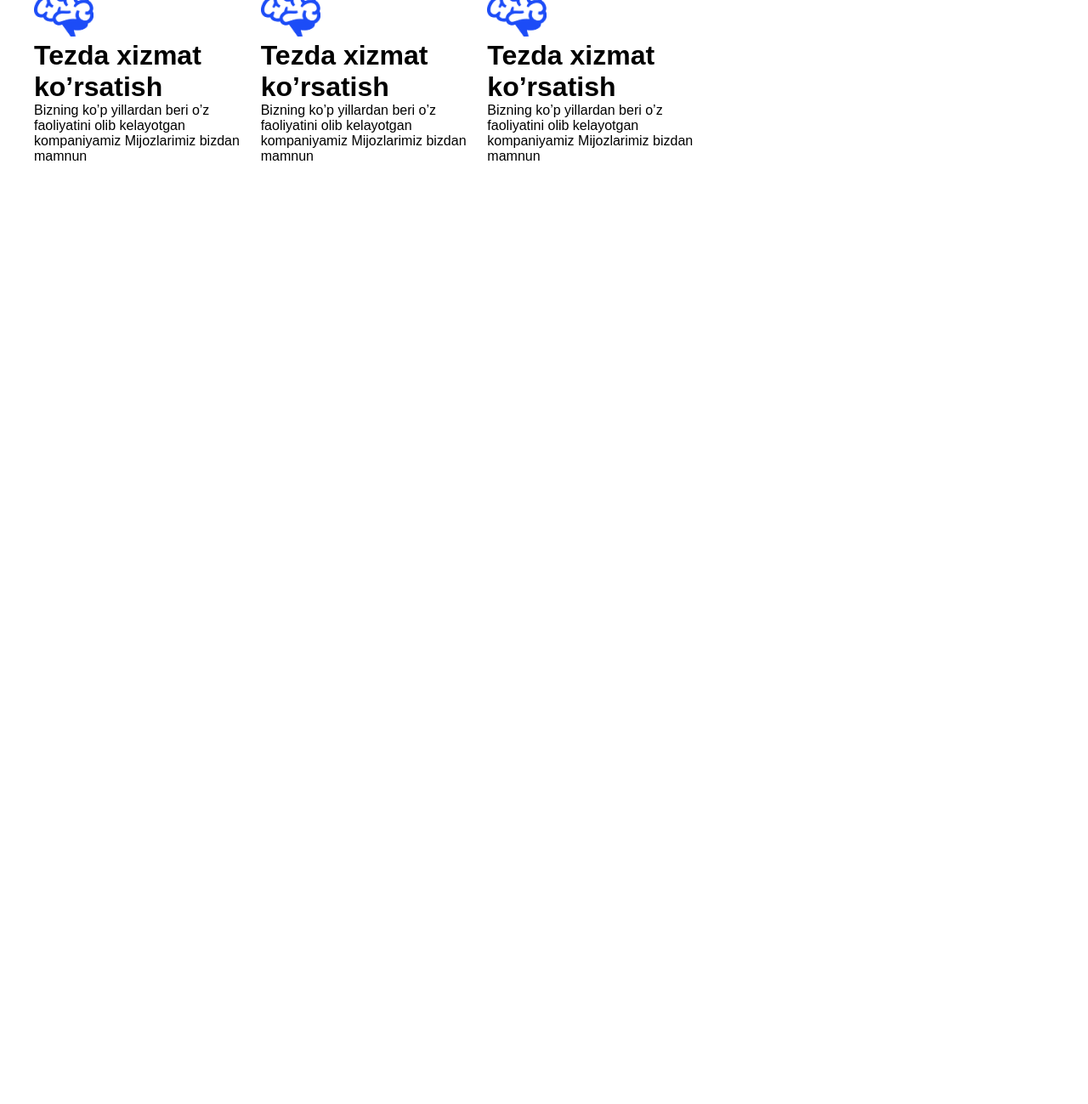
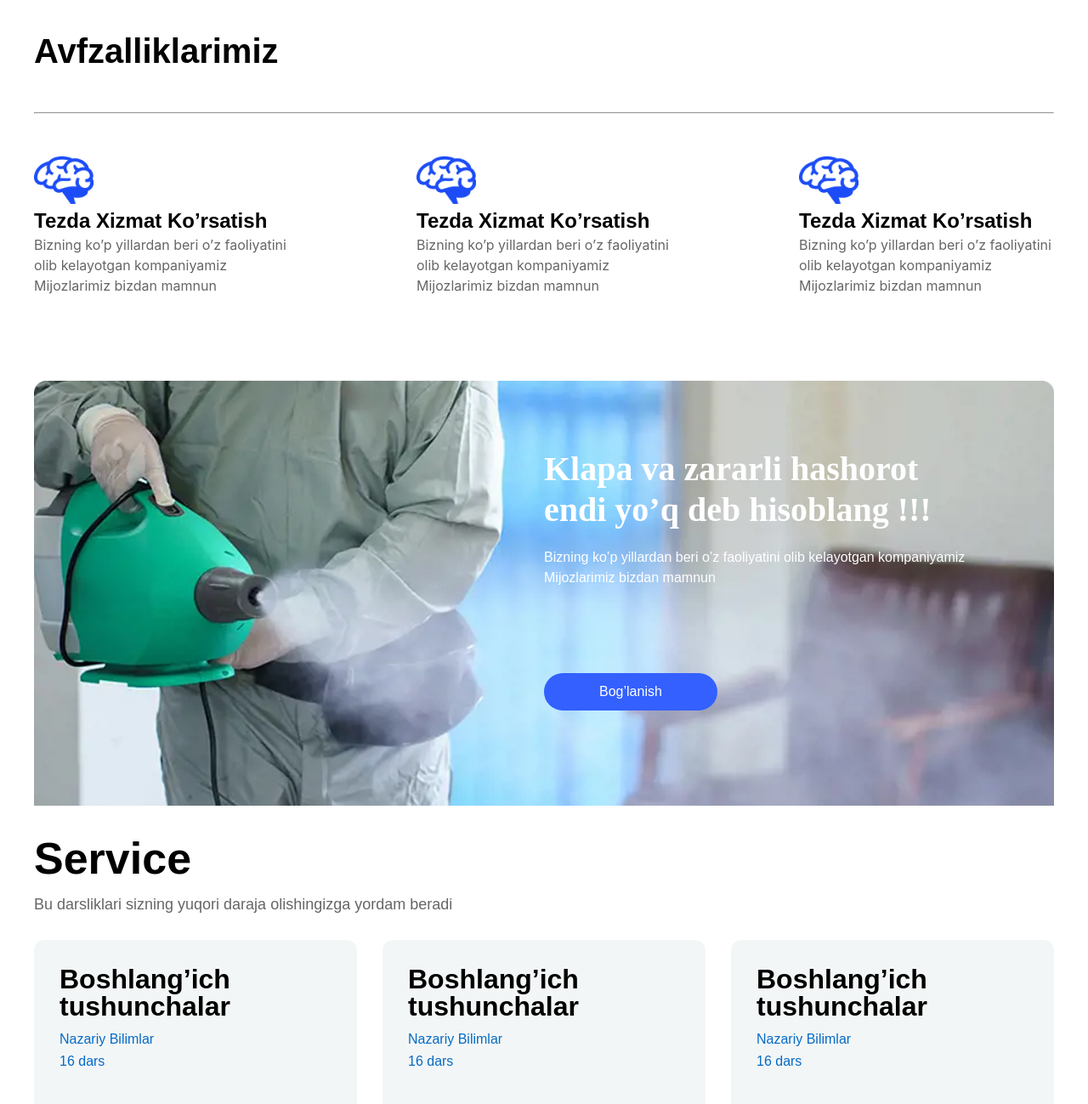
Before and after one commit to jovooa/Dezinfeksiya, a plain HTML site: page index.html in a window 1280 px wide. Shown: the part 748-2047 px from the top of the page at 85% size. Before the commit the page ends 955 px from the top, so only its background shows below. Drawn offline with Linux system fonts and the light colour scheme.

Commit message:
dizinfeksiya 2

```diff
--- a/css/main.css
+++ b/css/main.css
@@ -67,7 +67,7 @@
 }
 
 .hero-box {
-    max-width: 600px;
+    max-width: 1200px;
 }
 
 .hero-title {
@@ -93,27 +93,32 @@
     position: relative;
 
 }
-.hero-img1{
+
+.hero-img1 {
     position: absolute;
     bottom: 380px;
 }
-.hero-img2{
+
+.hero-img2 {
     position: absolute;
     bottom: 290px;
     left: 410px;
 }
-.hero-img3{
+
+.hero-img3 {
     position: absolute;
     bottom: 200px;
     left: 450px;
 }
-.hero-img4{
+
+.hero-img4 {
     position: absolute;
     bottom: 80px;
     left: 400px;
 
 }
-.hero-img5{
+
+.hero-img5 {
     margin-top: 100px;
 }
 
@@ -133,8 +138,183 @@
 
 /* ----------------------------------afv--------------------------------- */
 
-.afv-list{
+.list {
+    gap: 30px;
     display: flex;
-    width: 800px;
-    height: 200px;
+    justify-content: space-between;
+    align-items: center;
+
 }
+
+.afv-list {
+    width: 300px;
+}
+
+.afv-title {
+    margin-top: 90px;
+    margin-bottom: 50px;
+    font-weight: 700;
+    font-style: Bold;
+    font-size: 40px;
+    line-height: 44px;
+    letter-spacing: 0%;
+
+}
+
+.afv-item {
+    margin-top: 50px;
+}
+
+.afv-title2 {
+    font-weight: 600;
+    font-size: 24px;
+    line-height: 32px;
+    letter-spacing: 0%;
+    text-transform: capitalize;
+
+}
+
+.afv-text {
+    font-family: SF Pro Display;
+    font-weight: 400;
+    font-style: Regular;
+    font-size: 16px;
+    color: #666666;
+    line-height: 24px;
+    letter-spacing: 0%;
+
+}
+
+/* -----------------------------box--------------------------------- */
+.box {
+    margin-top: 100px;
+    background-image: url(../imgges/back.png);
+    background-repeat: no-repeat;
+    background-size: cover;
+    height: 500px;
+}
+
+.box-title {
+    font-family: Unbounded;
+    font-weight: 700;
+    font-style: Bold;
+    font-size: 40px;
+    color: white;
+    line-height: 48px;
+    letter-spacing: 0%;
+
+}
+
+.box-text {
+    margin-top: 20px;
+    color: white;
+    font-weight: 400;
+    font-size: 16px;
+    line-height: 24px;
+    letter-spacing: 0%;
+
+}
+
+.box-list {
+    width: 504px;
+    padding-left: 600px;
+    padding-top: 80px;
+}
+
+.box-btn {
+    padding: 10px 65px;
+    border-radius: 25px;
+    border: none;
+    background: #3360FF;
+    font-weight: 500;
+    font-style: Medium;
+    font-size: 16px;
+    color: white;
+    line-height: 24px;
+    letter-spacing: 0%;
+    text-transform: capitalize;
+    margin-top: 100px;
+}
+
+
+/* ----------------------service------------------------------------ */
+.s-list {
+    display: flex;
+    gap: 30px;
+}
+
+.servise-title1 {
+
+    margin-top: 30px;
+    font-weight: 700;
+    font-style: Bold;
+    font-size: 52px;
+    line-height: 64px;
+    letter-spacing: 0%;
+    text-transform: capitalize;
+
+}
+
+.servise-text {
+    margin-top: 10px;
+    color: #666666;
+    font-weight: 400;
+    font-size: 18px;
+    line-height: 24px;
+    letter-spacing: 0%;
+
+}
+
+.servise-list {
+    margin-top: 30px;
+    width: 443px;
+    height: 500px;
+    top: 2148px;
+    left: 40px;
+    border-radius: 12px;
+    opacity: 1;
+    background: #F3F6F6;
+
+}
+
+.servise-title {
+    padding-top: 30px;
+    padding-left: 30px;
+    color: rgb(0, 0, 0);
+    font-weight: 700;
+    font-style: Bold;
+    font-size: 32px;
+    line-height: 100%;
+    letter-spacing: 0%;
+
+}
+
+.servise-title2 {
+    margin-top: 15px;
+    margin-left: 30px;
+    font-weight: 500;
+    font-style: Medium;
+    font-size: 16px;
+    color: #056AC7;
+    line-height: 100%;
+    letter-spacing: 0%;
+    text-transform: capitalize;
+
+}
+
+.servise-title3 {
+    margin-top: 10px;
+    margin-left: 30px;
+    font-weight: 500;
+    font-style: Medium;
+    font-size: 16px;
+    color: #056AC7;
+    line-height: 100%;
+    letter-spacing: 0%;
+
+}
+
+.servise-img {
+    margin-top: 240px;
+    margin-left: 260px;
+}
--- a/index.html
+++ b/index.html
@@ -28,10 +28,10 @@
                     <div class="hero-contener">
                         <div class="hero-box">
                             <h1 class="hero-title">Dizenfeksiya xizmati </h1>
-                            <p class="hero-text">Bizning ko’p yillardan beri o’z faoliyatini olib kelayotgan
-                                kompaniyamiz Mijozlarimiz bizdan mamnun</p>
+                            <p class="hero-text">Bizning ko’p yillardan beri o’z faoliyatini olib kelayotgankompaniyamiz
+                                Mijozlarimiz bizdan mamnun</p>
                             <button class="hero-btn">Bog’lanish</button>
-                            <img class="hero-img4"src="./imgges/strelka.png" alt="" width="60px">
+                            <img class="hero-img4" src="./imgges/strelka.png" alt="" width="60px">
                             <img class="hero-img1" src="./imgges/1.png" alt="">
                             <img class="hero-img2" src="./imgges/2.png" alt="">
                             <img class="hero-img3" src="./imgges/3.png" alt="">
@@ -42,26 +42,72 @@
                 <div class="afv">
                     <h1 class="afv-title">Avfzalliklarimiz</h1>
                     <hr>
+                    <div class="list">
                         <ul class="afv-list">
-                        <li>
+                            <li class="afv-item">
                                 <img src="./imgges/miyya.png" alt="">
                                 <h1 class="afv-title2">Tezda xizmat ko’rsatish</h1>
-                            <p class="afv-text">Bizning ko’p yillardan beri o’z faoliyatini olib kelayotgan kompaniyamiz
-                                Mijozlarimiz bizdan mamnun</p>
+                                <p class="afv-text">Bizning ko’p yillardan beri o’z faoliyatini olib kelayotgan
+                                    kompaniyamiz Mijozlarimiz bizdan mamnun</p>
                             </li>
-                        <li>
+                        </ul>
+                        <ul class="afv-list">
+                            <li class="afv-item">
                                 <img src="./imgges/miyya.png" alt="">
                                 <h1 class="afv-title2">Tezda xizmat ko’rsatish</h1>
-                            <p class="afv-text">Bizning ko’p yillardan beri o’z faoliyatini olib kelayotgan kompaniyamiz
-                                Mijozlarimiz bizdan mamnun</p>
+                                <p class="afv-text">Bizning ko’p yillardan beri o’z faoliyatini olib kelayotgan
+                                    kompaniyamiz Mijozlarimiz bizdan mamnun</p>
                             </li>
-                        <li>
+                        </ul>
+                        <ul class="afv-list">
+                            <li class="afv-item">
                                 <img src="./imgges/miyya.png" alt="">
                                 <h1 class="afv-title2">Tezda xizmat ko’rsatish</h1>
-                            <p class="afv-text">Bizning ko’p yillardan beri o’z faoliyatini olib kelayotgan kompaniyamiz
-                                Mijozlarimiz bizdan mamnun</p>
+                                <p class="afv-text">Bizning ko’p yillardan beri o’z faoliyatini olib kelayotgan
+                                    kompaniyamiz Mijozlarimiz bizdan mamnun</p>
                             </li>
                         </ul>
+                    </div>
+                </div>
+                <div class="box">
+                    <ul class="box-list">
+                        <li>
+                            <h1 class="box-title">Klapa va zararli hashorot endi yo’q deb hisoblang !!!</h1>
+                            <p class="box-text">Bizning ko’p yillardan beri o’z faoliyatini olib kelayotgan kompaniyamiz
+                                Mijozlarimiz bizdan mamnun</p>
+                            <button class="box-btn">Bog’lanish </button>
+                        </li>
+                    </ul>
+                </div>
+                <div class="servise">
+                    <h1 class="servise-title1">Service</h1>
+                    <p class="servise-text">Bu darsliklari sizning yuqori daraja olishingizga yordam beradi</p>
+                    <div class="s-list">
+                        <ul class="servise-list">
+                            <li class="servise-item">
+                                <h1 class="servise-title">Boshlang’ich tushunchalar</h1>
+                                <h2 class="servise-title2">nazariy bilimlar</h2>
+                                <h6 class="servise-title3">16 dars</h6>
+                                <img class="servise-img" src="./imgges/tort burche.png" alt="">
+                            </li>
+                        </ul>
+                        <ul class="servise-list">
+                            <li class="servise-item">
+                                <h1 class="servise-title">Boshlang’ich tushunchalar</h1>
+                                <h2 class="servise-title2">nazariy bilimlar</h2>
+                                <h6 class="servise-title3">16 dars</h6>
+                                <img class="servise-img" src="./imgges/tort burche.png" alt="">
+                            </li>
+                        </ul>
+                        <ul class="servise-list">
+                            <li class="servise-item">
+                                <h1 class="servise-title">Boshlang’ich tushunchalar</h1>
+                                <h2 class="servise-title2">nazariy bilimlar</h2>
+                                <h6 class="servise-title3">16 dars</h6>
+                                <img class="servise-img" src="./imgges/tort burche.png" alt="">
+                            </li>
+                        </ul>
+                    </div>
                 </div>
             </div>
         </header>
```
Also changed, not shown: imgges/back.png (added), imgges/tort burche.png (added). Lines whose indentation alone changed are shown as unchanged.
